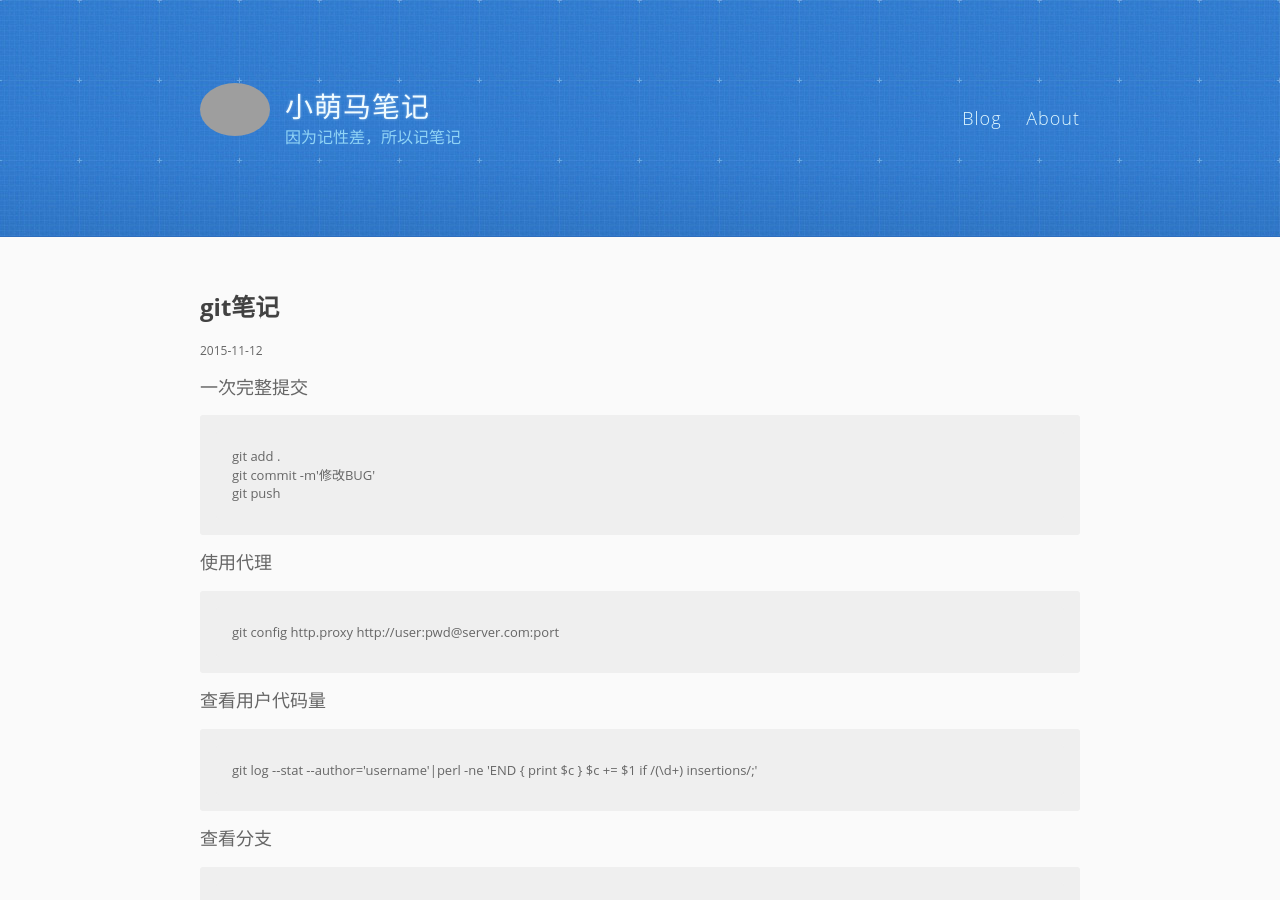
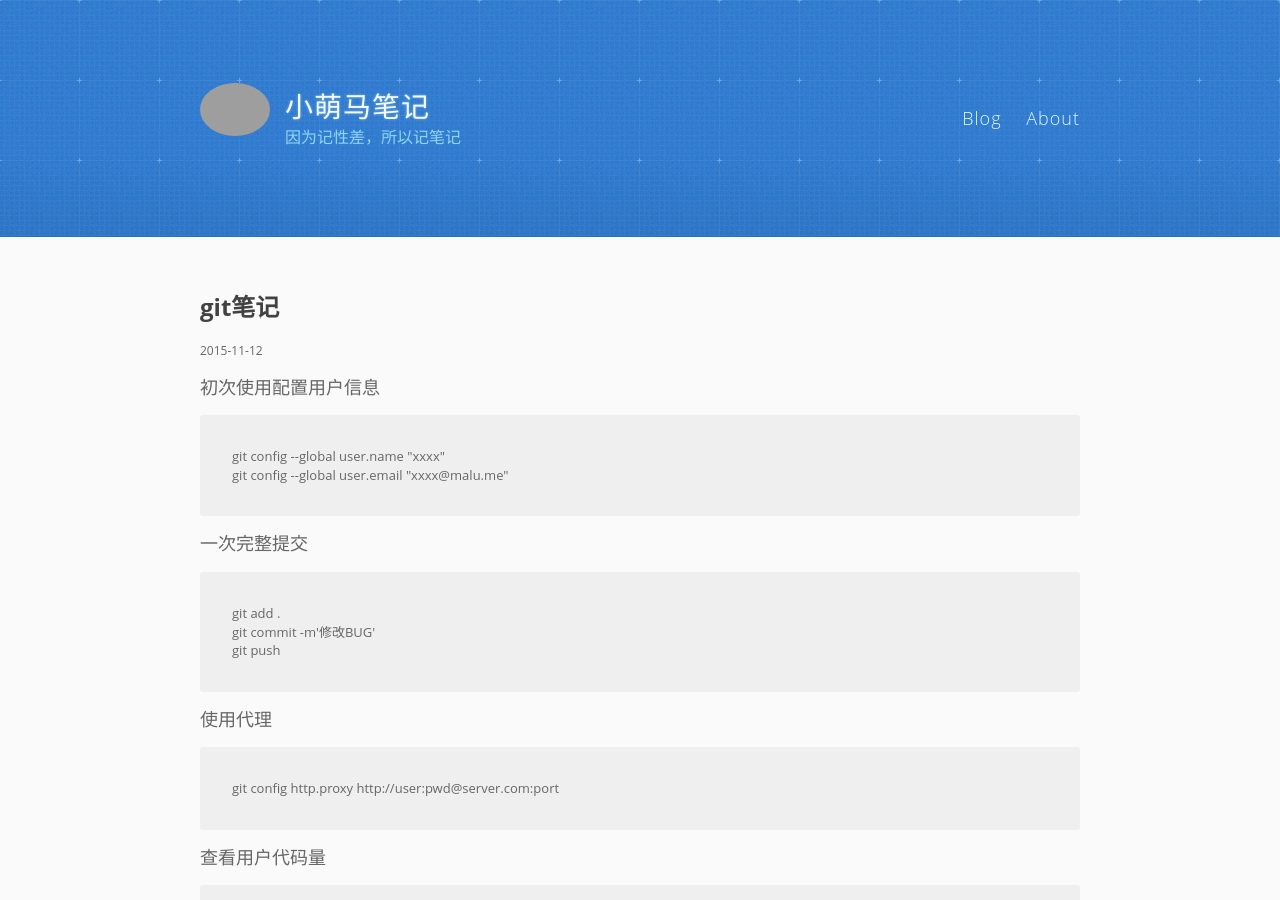
Before and after one commit to pingmalu/pingmalu.github.io, a Jekyll site: the page built from _posts/2015-11-12-git-notes.md, in a window 1280 px wide and 900 px high. Built offline with Jekyll 4.4.1, drawn with Linux system fonts in a browser that asks for light colours; Markdown is read by kramdown in place of the engine named in the settings; grey boxes are pictures that could not be loaded.

Commit message:
change git_note

```diff
--- a/_posts/2015-11-12-git-notes.md
+++ b/_posts/2015-11-12-git-notes.md
@@ -2,6 +2,11 @@
 layout: post
 title: git笔记
 ---
+
+初次使用配置用户信息
+
+	git config --global user.name "xxxx"
+	git config --global user.email "xxxx@malu.me"
 
 一次完整提交
 
```
